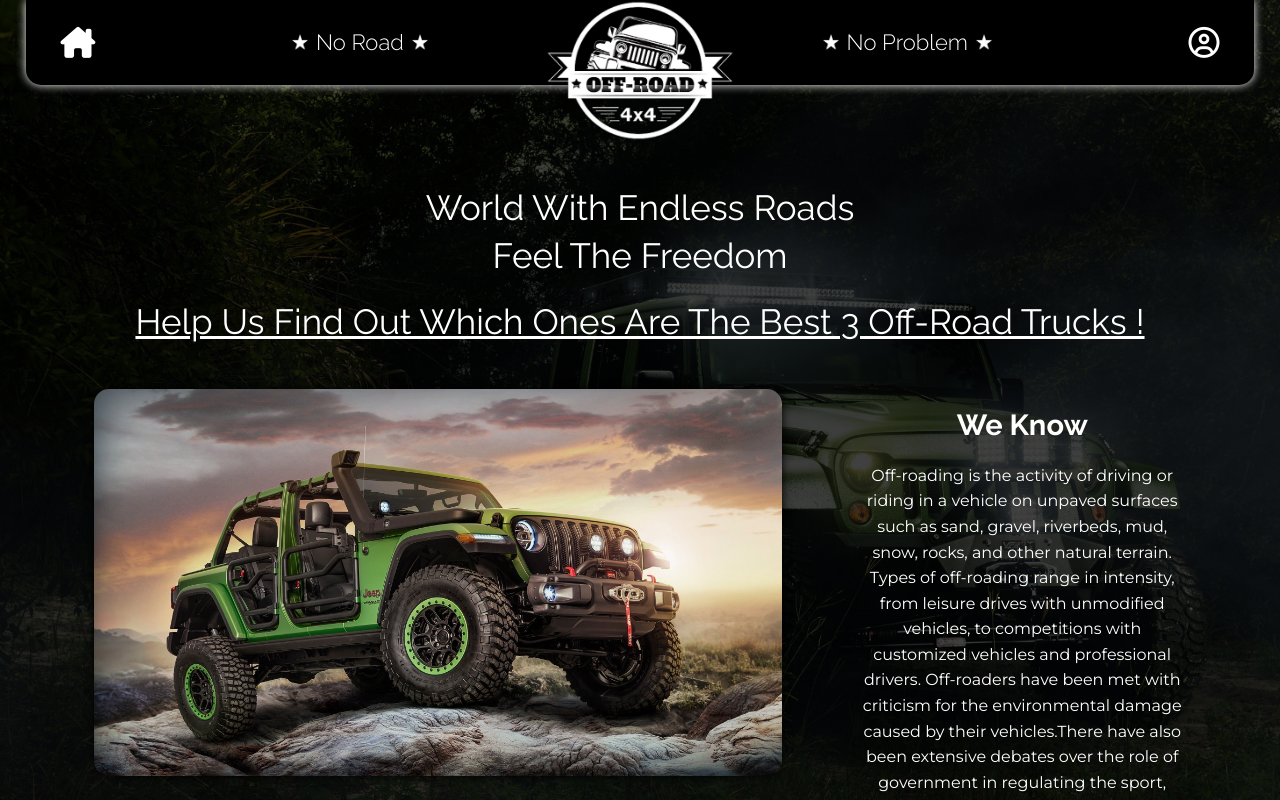
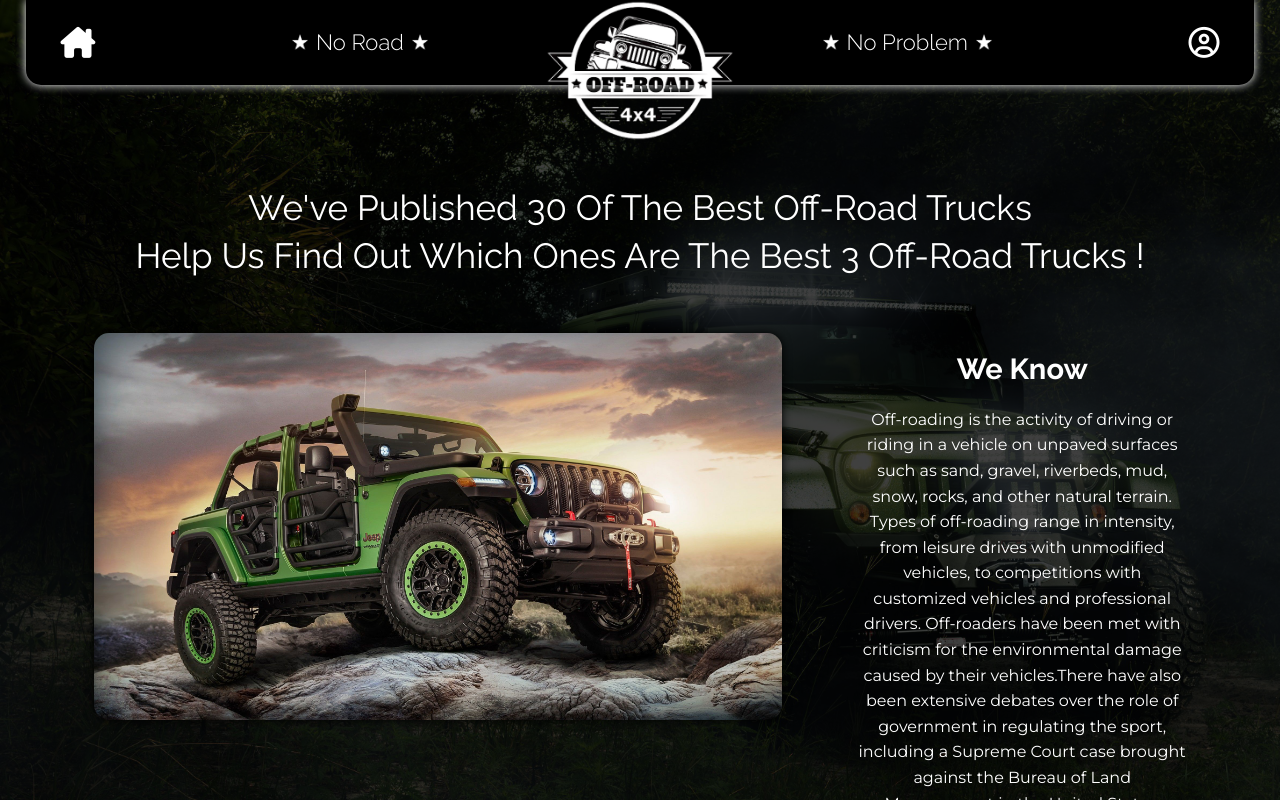
Before and after one commit to iliyanpaskov/off-road-collection-app, a React (Create React App) app: page / in a window 1280 px wide. Shown: the top 800 px of the page. Built offline with nearby package versions, Linux system fonts and the light colour scheme; no server answers.

Commit message:
Home component titles changed

```diff
--- a/src/components/Home/Home.css
+++ b/src/components/Home/Home.css
@@ -17,15 +17,10 @@
     font-weight: 400;
 }
 
-.home-title:nth-child(3){
-    text-decoration: underline;
-    margin-top: 25px;
-}
-
 .home-content-wrapper{
     display: flex;
     justify-content: space-between;
-    margin: 10px 0;
+    margin: 20px 0 50px 0;
 }
 
 .home-content-img-wrapper{
--- a/src/components/Home/Home.js
+++ b/src/components/Home/Home.js
@@ -5,8 +5,7 @@ const Home = () => {
     return (
         <section className='home-wrapper'>
             <article className='home-title-wrapper'>
-                <h1 className='home-title'>world with endless roads</h1>
-                <h1 className='home-title'>feel the freedom</h1>
+                <h1 className='home-title'>we've published 30 of the best off-road trucks</h1>
                 <h1 className='home-title'>help us find out which ones are the best 3 off-road trucks !</h1>
             </article>
             <article className='home-content-wrapper'>
@@ -26,6 +25,8 @@ const Home = () => {
                     </p>
                 </div>
             </article>
+            <h1 className='home-title'>world with endless roads</h1>
+            <h1 className='home-title'>feel the freedom</h1>
             <article className='home-content-wrapper'>
                 <div className='home-content'>
                     <h2 className='home-content-tile'>we believe</h2>
```
